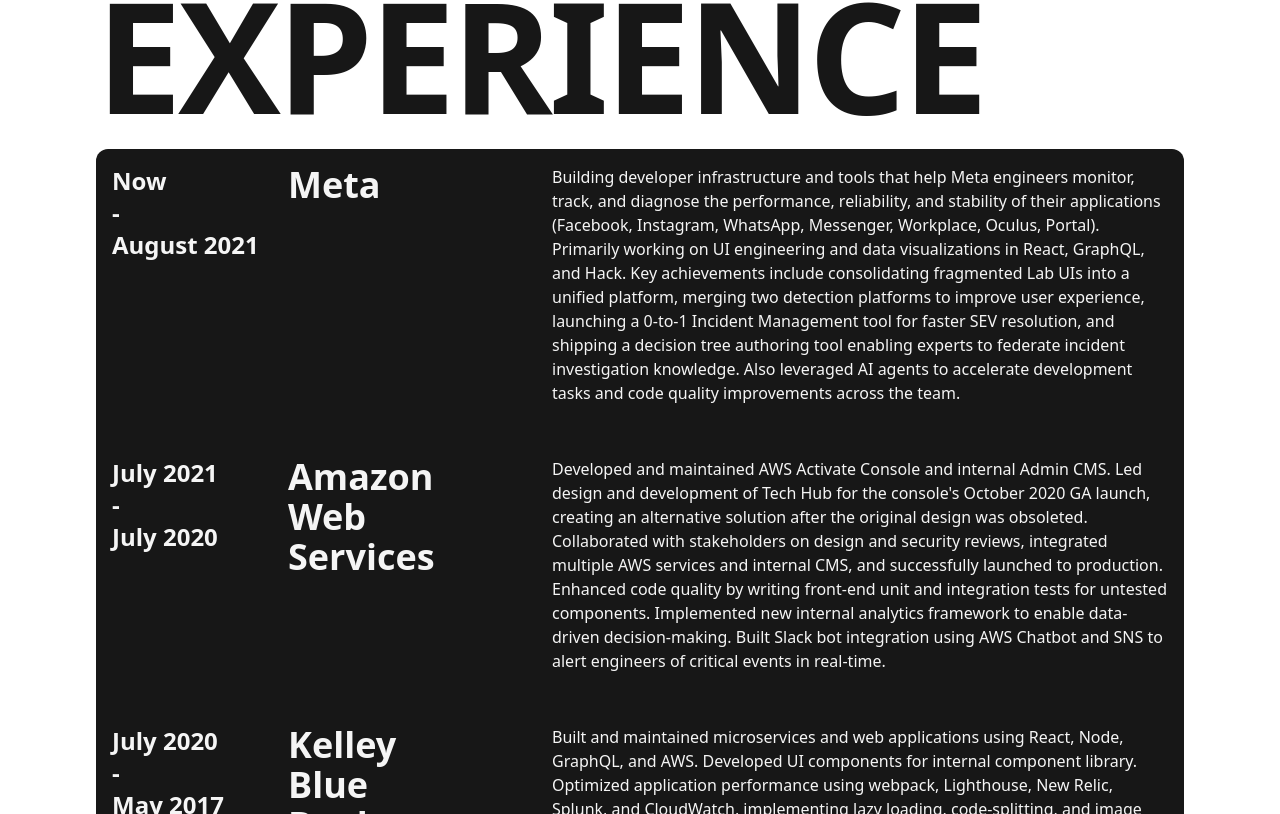
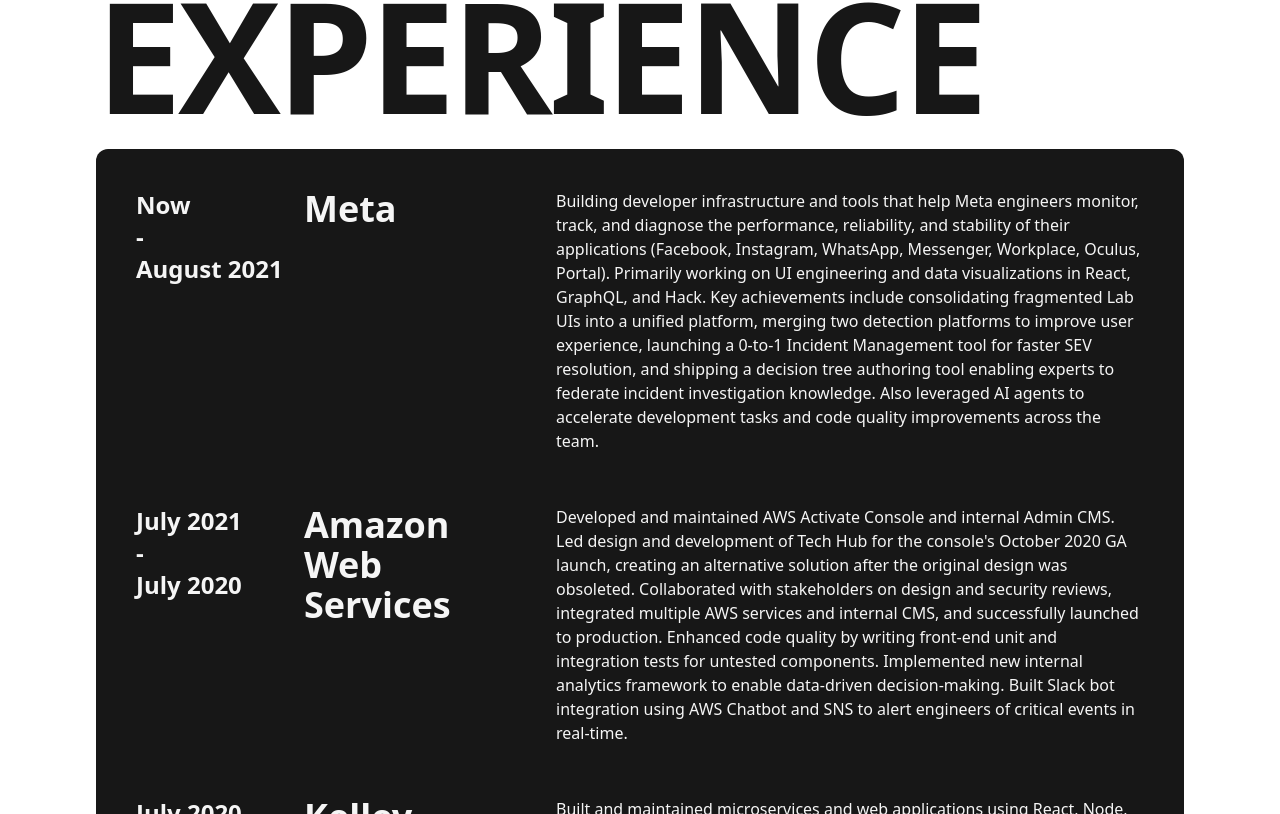
Before and after one commit to phc5/2025, a Next.js app: page / in a window 1280 px wide. Shown: the part 1726-2540 px from the top of the page. Built offline with nearby package versions, Linux system fonts and the light colour scheme.

Commit message:
Adjust padding in Experience section

```diff
--- a/src/app/page.tsx
+++ b/src/app/page.tsx
@@ -12,7 +12,6 @@
       <main className="min-h-screen w-full items-center justify-between py-8 px-16 bg-white sm:items-start">
         <Hero />
         <div className="h-svh relative px-4 lg:px-8 overflow-x-hidden"></div>
-
         <About />
         <Experience />
       </main>
--- a/src/components/Experience.tsx
+++ b/src/components/Experience.tsx
@@ -8,7 +8,7 @@
           Experience
         </span>
       </h2>
-      <div className="flex flex-col gap-4 lg:gap-5 px-3 lg:px-4 pt-3 lg:pt-4 pb-5 lg:pb-6 bg-neutral-900 cursor-pointer group rounded-xl w-full ">
+      <div className="flex flex-col gap-4 lg:gap-5 p-10 bg-neutral-900 rounded-xl w-full">
         <div className="grid grid-cols-12 text-neutral-100 mb-8">
           <div className="col-span-2 font-semibold text-2xl">
             <div className="flex flex-col ">
@@ -33,7 +33,6 @@
               investigation knowledge. Also leveraged AI agents to accelerate
               development tasks and code quality improvements across the team.
             </p>
-            <p className="text-neutral-100 font-medium"></p>
           </div>
         </div>
 
```
